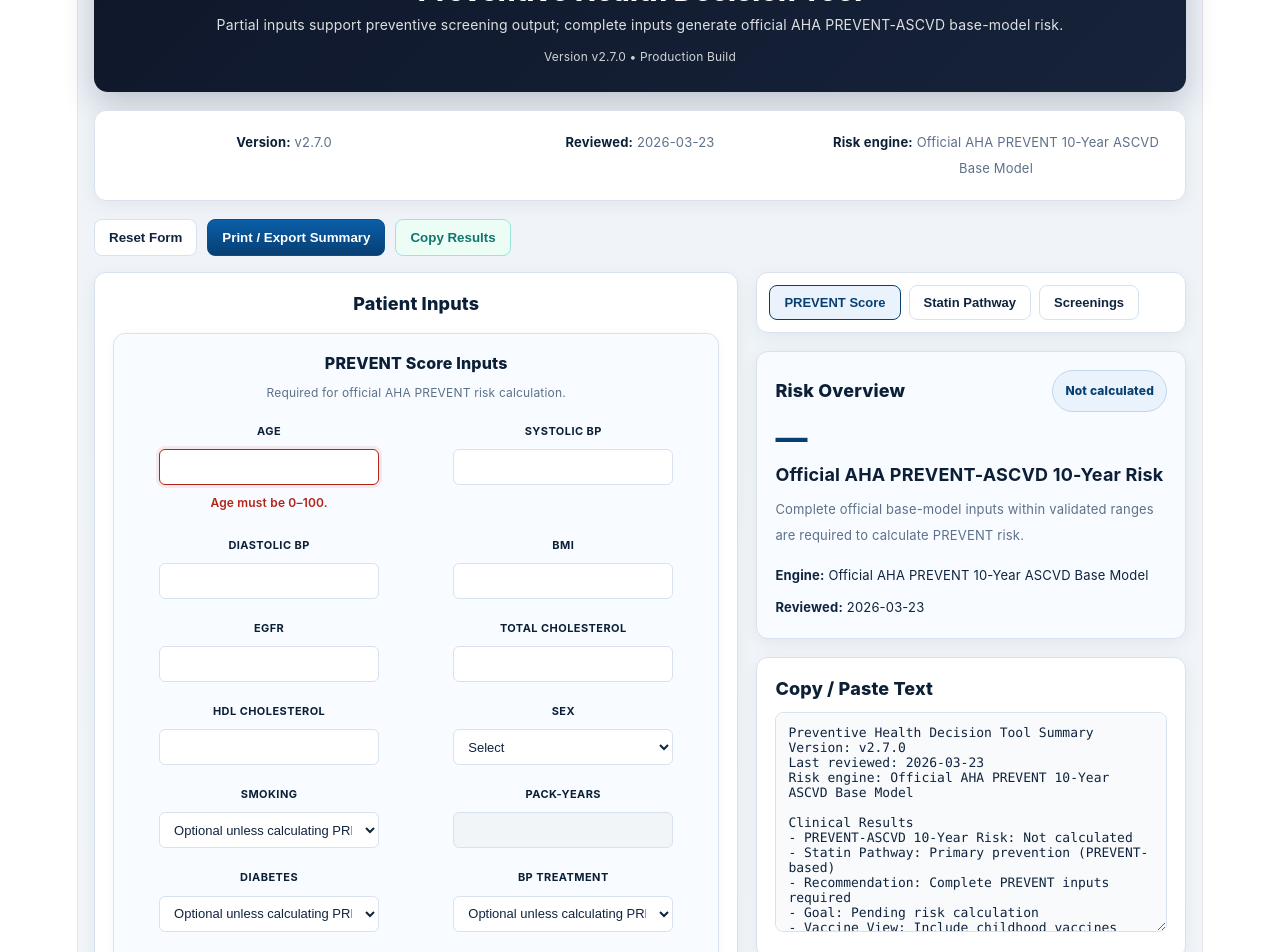
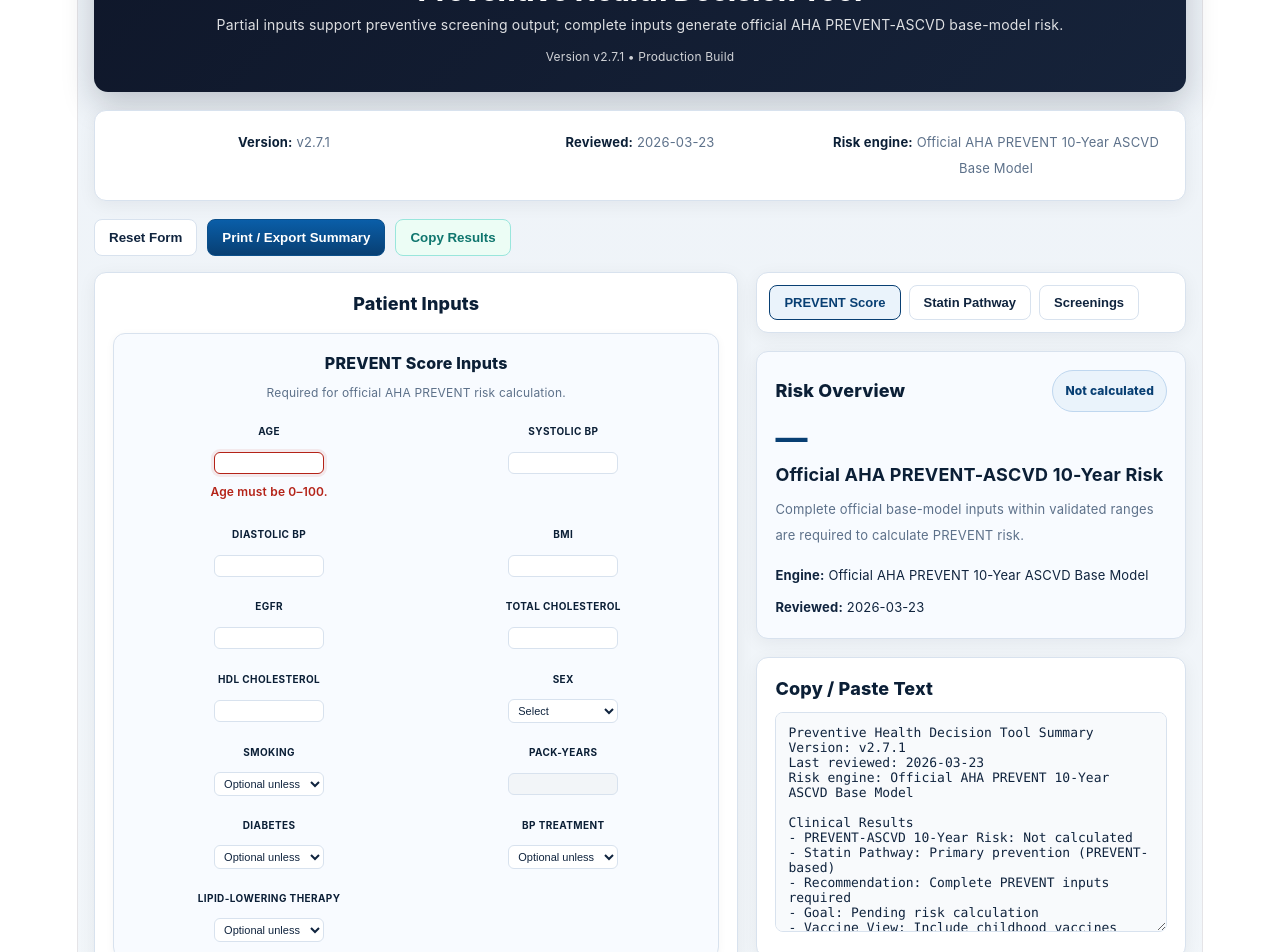
Before and after one commit to danbevington/preventive-health-tool, a React (Vite) app: page / in a window 1280 px wide. Shown: the part 100-1052 px from the top of the page. Built offline with nearby package versions, Linux system fonts and the light colour scheme.

Commit message:
Smaller data input boxes

```diff
--- a/src/App.jsx
+++ b/src/App.jsx
@@ -2,7 +2,7 @@ import { useMemo, useState } from "react";
 import { calcPreventAscvd, riskCat } from "./lib/prevent";
 import { buildStatinPathway } from "./lib/statinPathway";
 
-const APP_VERSION = "v2.7.0";
+const APP_VERSION = "v2.7.1";
 const APP_LAST_REVIEWED = "2026-03-23";
 const RISK_ENGINE_LABEL = "Official AHA PREVENT 10-Year ASCVD Base Model";
 
@@ -85,16 +85,16 @@ function yn(v) {
 function fieldStyle(hasError) {
   return {
     width: "100%",
-    maxWidth: "220px",
-    padding: "8px 10px",
+    maxWidth: "110px",
+    padding: "4px 5px",
     borderRadius: "6px",
     border: `1px solid ${hasError ? COLORS.danger : COLORS.border}`,
     background: "#fff",
     boxSizing: "border-box",
     color: COLORS.text,
     outline: "none",
-    fontSize: "13px",
-    minHeight: "36px",
+    fontSize: "11px",
+    minHeight: "18px",
     boxShadow: hasError ? "0 0 0 3px rgba(180,35,24,0.08)" : "none",
   };
 }
@@ -102,9 +102,9 @@ function fieldStyle(hasError) {
 function labelStyle() {
   return {
     display: "block",
-    fontSize: "11px",
+    fontSize: "10px",
     fontWeight: 700,
-    marginBottom: "5px",
+    marginBottom: "4px",
     color: COLORS.heading,
     textTransform: "uppercase",
     letterSpacing: "0.04em",
@@ -783,20 +783,33 @@ export default function App() {
     const steps = [];
 
     if (derived.screenings.length > 0) {
-      steps.push(`Recommended screening tests: ${derived.screenings.join(", ")}.`);
-    }
+      derived.screenings.forEach((item) => steps.push(`Screening: ${item}`));
+    }
+
     if (derived.vaccines.length > 0) {
-      steps.push(
-        form.vaccineMode === "current"
-          ? `Vaccines to review now based on current age/history/risk: ${derived.vaccines.join(", ")}.`
-          : `Vaccines to review by age/history/risk, including childhood series: ${derived.vaccines.join(", ")}.`
+      derived.vaccines.forEach((item) =>
+        steps.push(
+          form.vaccineMode === "current"
+            ? `Vaccine to review now: ${item}`
+            : `Vaccine/history review: ${item}`
+        )
       );
     }
+
     if (derived.counseling.length > 0) {
-      steps.push(`Lifestyle support topics to discuss: ${derived.counseling.join(", ")}.`);
-    }
+      derived.counseling.forEach((item) => steps.push(`Counseling: ${item}`));
+    }
+
+    if (derived.careGaps.length > 0) {
+      derived.careGaps.forEach((item) => steps.push(`Care gap: ${item}`));
+    }
+
+    if (derived.orders.length > 0) {
+      derived.orders.forEach((item) => steps.push(`Suggested action: ${item}`));
+    }
+
     if (statinPlan?.recommendation) {
-      steps.push(`Cholesterol treatment direction: ${statinPlan.recommendation}.`);
+      steps.push(`Statin pathway recommendation: ${statinPlan.recommendation}`);
     }
 
     const intro =
@@ -805,7 +818,14 @@ export default function App() {
         : "PREVENT-ASCVD risk is not calculated yet because more data is needed or one or more values are outside official validated ranges.";
 
     return { intro, steps };
-  }, [screeningErrors, derived, statinPlan, preventRisk, preventCategory.label, form.vaccineMode]);
+  }, [
+    screeningErrors,
+    derived,
+    statinPlan,
+    preventRisk,
+    preventCategory.label,
+    form.vaccineMode,
+  ]);
 
   const copyText = useMemo(() => {
     const lines = [];
@@ -1549,7 +1569,7 @@ export default function App() {
             This tool is intended for adult primary care decision support and does not apply to pediatric populations, pregnancy, or specialized cardiology management.
           </div>
 
-          <div style={{ marginTop: "12px", fontWeight: "600", color: "#7dd3fc" }}>
+          <div style={{ marginTop: "12px", fontWeight: "600", marginBottom: "6px", color: "#7dd3fc" }}>
             Guideline Sources
           </div>
 
```
